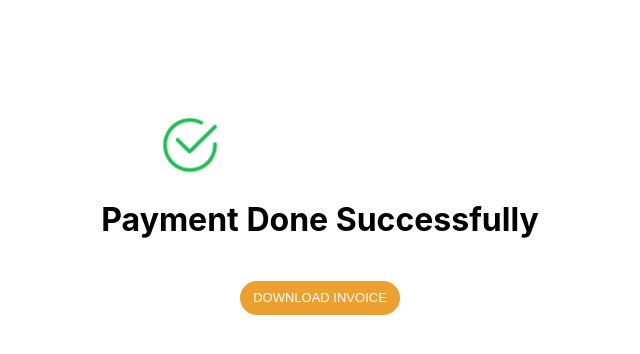
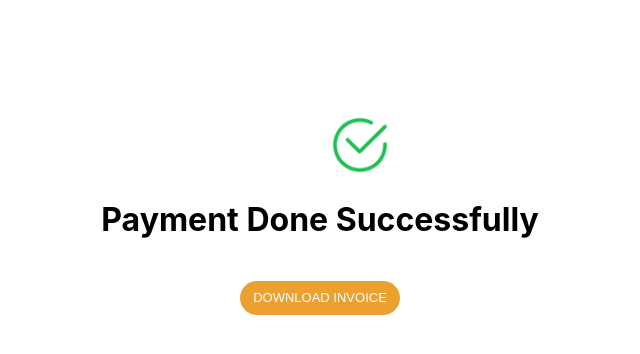
Before and after one commit to Letscreateproject/react-common-components, a React (Create React App) app: page /Success in a window 1280 px wide. Shown: the top 354 px of the page, without its empty margins (320-960 px from the left). Built offline with nearby package versions, Linux system fonts and the light colour scheme.

Commit message:
style change

```diff
--- a/src/components/Success.jsx
+++ b/src/components/Success.jsx
@@ -6,7 +6,7 @@ import image from '../assets/success.png'
 function Success() {
   return (
     <div style={{marginTop:'115px'}}>
-     <img style={{width:'60px', marginLeft:'480px'}} src={image} alt=" Empty page" />
+     <img style={{width:'60px', marginLeft:'650px'}} src={image} alt=" Empty page" />
       <h1 style={{textAlign:'center'}}>Payment Done Successfully</h1>
       <div className="proceed-button">
             <button type="button" className='button'>DOWNLOAD INVOICE</button>
```
